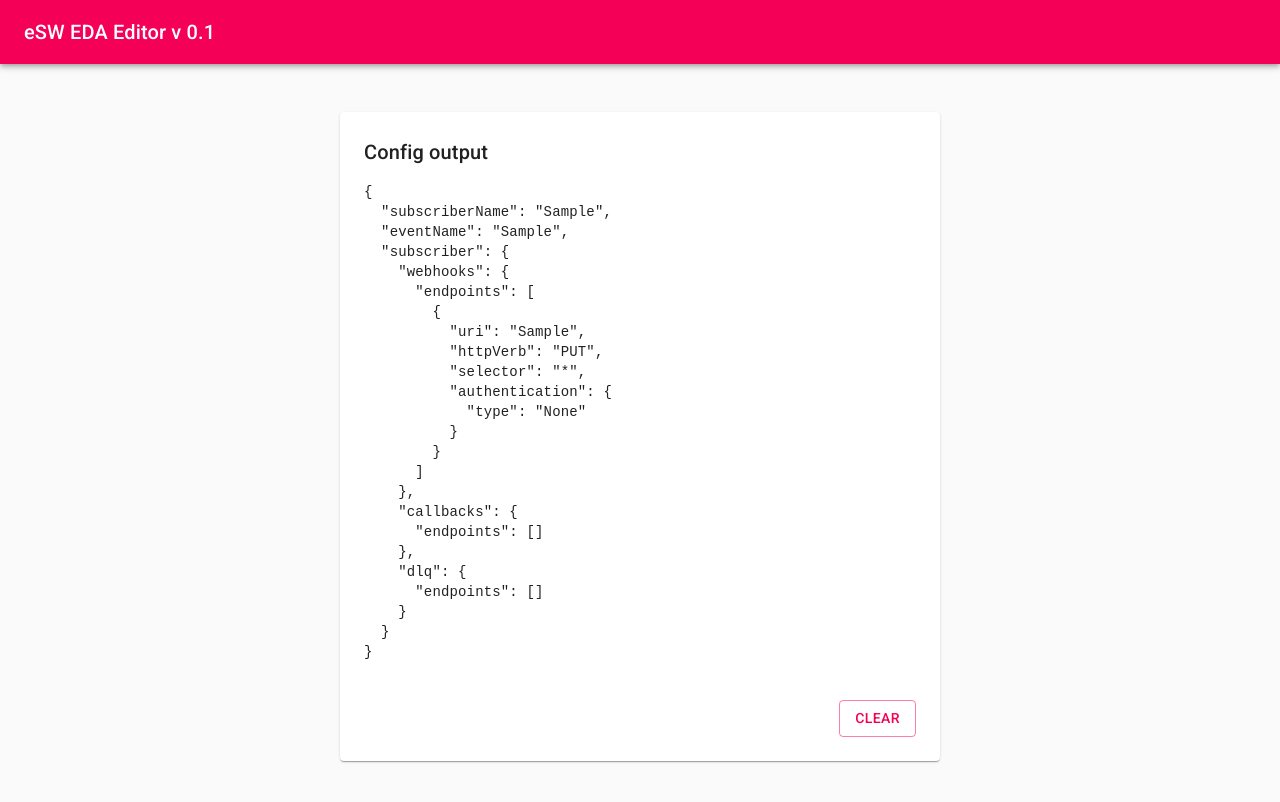
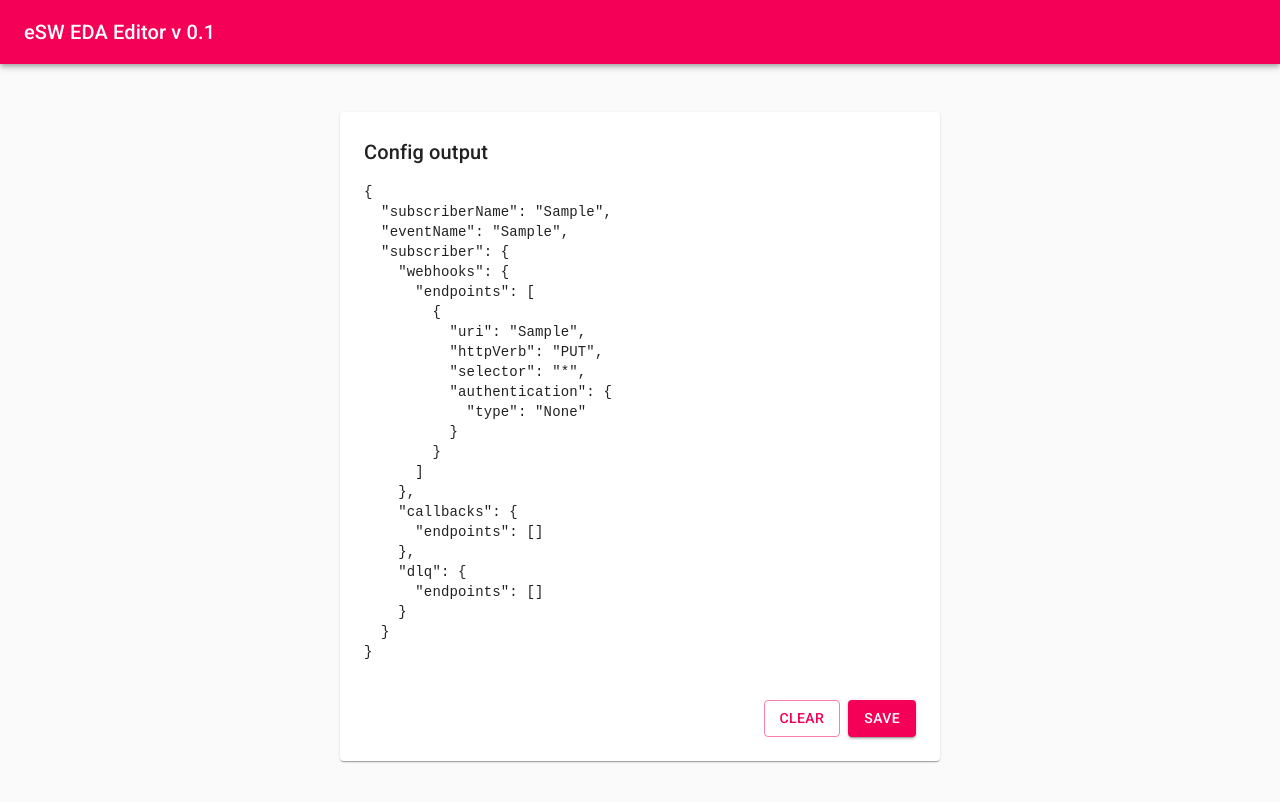
Before and after one commit to micszym/eda-editor, a React (Create React App) app: page / in a window 1280 px wide. Both pictures are taken after typing "Sample", "Sample", "Sample" into the empty fields and a click on the button "SUBMIT". Shown: the top 802 px of the page. Built offline with nearby package versions, Linux system fonts and the light colour scheme.

Commit message:
Save to json

```diff
--- a/package.json
+++ b/package.json
@@ -7,6 +7,7 @@
     "@testing-library/jest-dom": "^4.2.4",
     "@testing-library/react": "^9.3.2",
     "@testing-library/user-event": "^7.1.2",
+    "file-saver": "^2.0.2",
     "react": "^16.13.1",
     "react-dom": "^16.13.1",
     "react-hook-form": "^6.7.2",
--- a/src/Form/PrintJson.js
+++ b/src/Form/PrintJson.js
@@ -1,4 +1,4 @@
-import React, { useState } from "react";
+import React, { useState, useCallback } from "react";
 import {
   TextField,
   FormControlLabel,
@@ -12,6 +12,7 @@ import {
   Typography
 } from "@material-ui/core";
 import { makeStyles } from "@material-ui/core/styles";
+import { saveAs } from 'file-saver';
 
 const useStyles = makeStyles((theme) => ({
   formControl: {
@@ -56,14 +57,23 @@ const useStyles = makeStyles((theme) => ({
   },
 }));
 
+const jsonToString = (json) => JSON.stringify(json, null, 2);
+
 export default function PrintJson({ json, clear }) {
   const classes = useStyles();
+
+  const save = useCallback(() => {
+    const fileName = `event-${json.eventName || 'unknown'}-${json.subscriberName || 'unknown'}`;
+    var blob = new Blob([jsonToString(json)], {type: "application/json;charset=utf-8"});
+    saveAs(blob, fileName);
+  }, [json]);
+
   return (
     <>
       <Grid item xs={12}>
         <Typography variant="h6">Config output</Typography>
       </Grid>
-      <pre>{JSON.stringify(json, null, 2)}</pre>
+      <pre>{jsonToString(json)}</pre>
       <Grid container justify="flex-end">
         <Button
           variant="outlined"
@@ -73,6 +83,14 @@ export default function PrintJson({ json, clear }) {
         >
           Clear
         </Button>
+        <Button
+          variant="contained"
+          color="secondary"
+          className={classes.button}
+          onClick={save}
+        >
+          Save
+        </Button>
       </Grid>
     </>
   );
```
Also changed, not shown: 1 other file (tests, documents, lock files or other folders).
